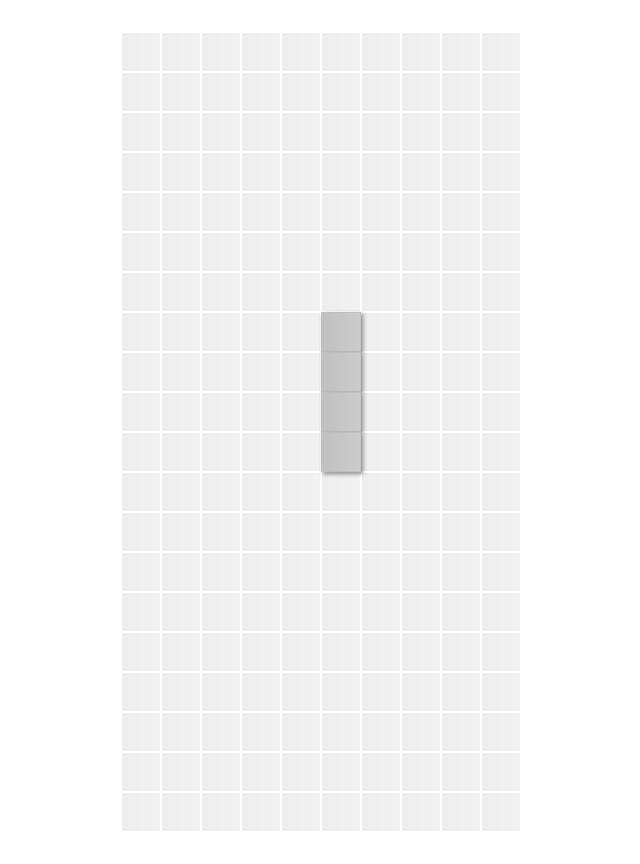
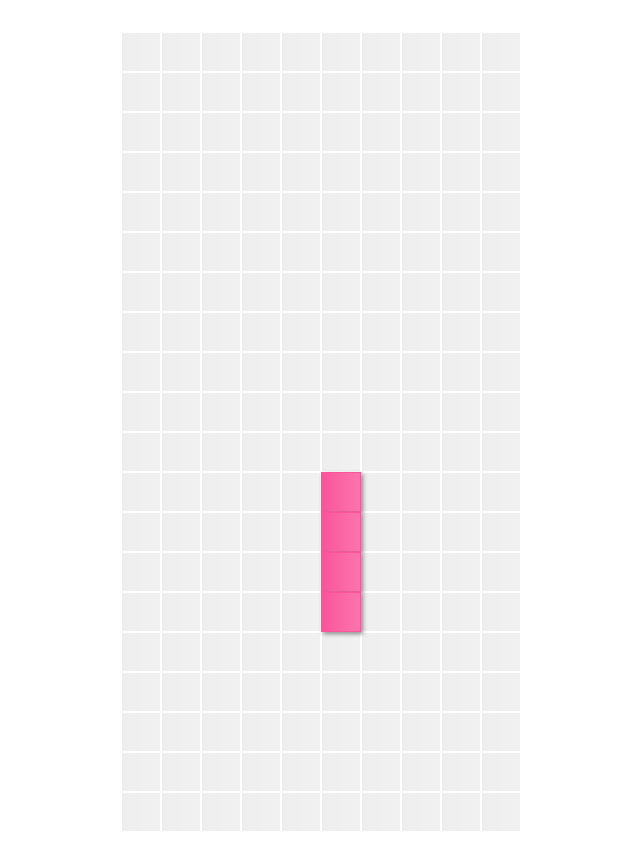
Before and after one commit to Germiuz/tetris-js, a React app: page / in a window 1280 px wide. Shown: the whole page, without its empty margins (319-959 px from the left). Built offline with nearby package versions, Linux system fonts and the light colour scheme; the HTML template or start-up script is replaced by a standard one.

Commit message:
Some renaming. Move game processing into separate hook. New color scheme

```diff
--- /dev/null
+++ b/src/pages/GameField/GameField.module.css
@@ -0,0 +1,61 @@
+.table {
+    border-collapse: collapse;
+    display: flex;
+    flex-direction: column;
+}
+
+.row {
+    display: flex;
+    flex: 1 1 auto;
+}
+
+.cell {
+    flex: 1 1 auto;
+
+    border: 1px solid var(--cell-color);
+    background-color: var(--cell-color);
+    background-image: linear-gradient(90deg, #00000000 0%, #FFFFFF30 100%);
+    filter: drop-shadow(2px 2px 2px #888);
+
+    --color-L: #F59051;
+    --color-J: #5588FA;
+    --color-I: #FA559A;
+    --color-T: #FACA56;
+    --color-Z: #55FA5C;
+    --color-S: #51EFF5;
+    --color-O: #B951F5;
+}
+
+.cellEmpty {
+    --cell-color: #eee;
+    border-color: #fff;
+    filter: none;
+}
+
+.cellL {
+    --cell-color: var(--color-L);
+}
+
+.cellJ {
+    --cell-color: var(--color-J);
+}
+
+.cellI {
+    --cell-color: var(--color-I);
+}
+
+.cellT {
+    --cell-color: var(--color-T);
+}
+
+.cellZ {
+    --cell-color: var(--color-Z);
+}
+
+.cellS {
+    --cell-color: var(--color-S);
+}
+
+.cellO {
+    --cell-color: var(--color-O);
+}
--- /dev/null
+++ b/src/pages/GameField/GameField.tsx
@@ -0,0 +1,122 @@
+import React, {useEffect, useMemo, useState} from 'react';
+import {GameFieldState} from '@app/store/game';
+
+import styles from './GameField.module.css';
+import classNames from 'classnames';
+
+const ROWS = 20;
+const COLS = 10;
+const FPS = 50;
+
+const CellColors = [styles.cellEmpty, styles.cellJ, styles.cellL, styles.cellI, styles.cellT, styles.cellZ, styles.cellS, styles.cellO];
+
+const Cell: React.FC<{
+    readonly colorId: number;
+}> = ({colorId}) => {
+    return (
+        <div className={classNames(styles.cell, CellColors[colorId])}/>
+    )
+}
+
+
+function useGameProcessor(rows: number, cols: number) {
+    const [step, setStep] = useState(0);
+    const gameField = useMemo(() => new GameFieldState(rows, cols), []);
+
+    const [speed, setSpeed] = useState(0);
+    const [gameState, setGameState] = useState<'init' | 'play' | 'pause' | 'over'>('play');
+
+    const rerender = () => {
+        setStep(step => step + 1)
+    }
+
+    useEffect(() => {
+        gameField.newBlock();
+        rerender();
+    }, []);
+
+    useEffect(() => {
+        if (step % ((10 - speed) * 4) === 0) {
+            gameField.moveBlock('Down');
+        }
+    }, [step]);
+
+    useEffect(() => {
+        const intervalId = setInterval(() => {
+            rerender();
+        }, 1000 / FPS);
+
+        return () => {
+            clearInterval(intervalId);
+        };
+    }, []);
+
+    function moveBlock(direction: 'Left' | 'Right' | 'Down') {
+        if (gameState === 'play') {
+            gameField.moveBlock(direction);
+        }
+    }
+
+    function rotateBlock() {
+        if (gameState === 'play') {
+            gameField.rotateBlock();
+        }
+    }
+
+    function getCell(row: number, col: number) {
+        return gameField.getCell(row, col)
+    }
+
+    return {
+        moveBlock,
+        rotateBlock,
+        getCell,
+        rows: gameField.rows,
+        cols: gameField.cols
+    };
+}
+
+export const GameField: React.FC = () => {
+    const gameProcessor = useGameProcessor(ROWS, COLS);
+
+    const RowsIter = useMemo(() => new Array(gameProcessor.rows).fill(0).map((_, idx) => idx), [gameProcessor.rows]);
+    const ColsIter = useMemo(() => new Array(gameProcessor.cols).fill(0).map((_, idx) => idx), [gameProcessor.cols]);
+
+    const keyDownHandler = (e: React.KeyboardEvent) => {
+        // console.log('keyDown', e.key);
+        if (e.key == 'ArrowUp') {
+            gameProcessor.rotateBlock();
+            e.preventDefault();
+        }
+
+        if (e.key == 'ArrowLeft') {
+            gameProcessor.moveBlock('Left');
+            e.preventDefault();
+        }
+
+        if (e.key == 'ArrowRight') {
+            gameProcessor.moveBlock('Right');
+            e.preventDefault();
+        }
+
+        if (e.key == 'ArrowDown') {
+            gameProcessor.moveBlock('Down');
+            // rerender();
+            e.preventDefault();
+        }
+    }
+
+    return (
+        <div onKeyDown={keyDownHandler} tabIndex={0}>
+            <div style={{width: '400px', height: '800px'}} className={styles.table}>
+                {RowsIter.map(row => (
+                    <div key={row} className={styles.row}>
+                        {ColsIter.map(col => (
+                            <Cell key={col} colorId={gameProcessor.getCell(row, col)}/>
+                        ))}
+                    </div>
+                ))}
+            </div>
+        </div>
+    );
+}
--- a/src/pages/GameField/index.module.css
+++ /dev/null
@@ -1,53 +0,0 @@
-.table {
-    border-collapse: collapse;
-    display: flex;
-    flex-direction: column;
-}
-
-.row {
-    display: flex;
-    flex: 1 1 auto;
-}
-
-.cell {
-    flex: 1 1 auto;
-
-    border: 1px solid var(--cell-color);
-    background-color: var(--cell-color);
-    background-image: linear-gradient(90deg, #00000000 0%, #FFFFFF30 100%);
-    filter: drop-shadow(2px 2px 2px #888);
-}
-
-.cellType0 {
-    --cell-color: #eee;
-    border-color: #fff;
-    filter: none;
-}
-
-.cellType1 {
-    --cell-color: #F0C146;
-}
-
-.cellType2 {
-    --cell-color: #578AD2;
-}
-
-.cellType3 {
-    --cell-color: silver;
-}
-
-.cellType4 {
-    --cell-color: #0E7C7B;
-}
-
-.cellType5 {
-    --cell-color: #F8BEBE;
-}
-
-.cellType6 {
-    --cell-color: #28B6EB;
-}
-
-.cellType7 {
-    --cell-color: #DF564D;
-}
--- a/src/pages/GameField/index.tsx
+++ /dev/null
@@ -1,88 +0,0 @@
-import React, {useEffect, useMemo, useState} from 'react';
-import {GameFieldState} from '../../store/game';
-
-import styles from './index.module.css';
-import classNames from 'classnames';
-
-const ROWS = 20;
-const COLS = 10;
-
-const CellColors = [styles.cellType0, styles.cellType1, styles.cellType2, styles.cellType3, styles.cellType4, styles.cellType5, styles.cellType6, styles.cellType7];
-
-const Cell: React.FC<{
-    readonly colorId: number;
-}> = ({colorId}) => {
-    return (
-        <div className={classNames(styles.cell, CellColors[colorId])}/>
-    )
-}
-
-export const GameField: React.FC = () => {
-    const [, setStep] = useState(0);
-    const gameField = useMemo(() => new GameFieldState(ROWS, COLS), []);
-
-    const RowsIter = useMemo(() => new Array(gameField.rows).fill(0).map((_, idx) => idx), [gameField.rows]);
-    const ColsIter = useMemo(() => new Array(gameField.cols).fill(0).map((_, idx) => idx), [gameField.cols]);
-
-    const rerender = () => {
-        // setTimeout(() => setStep(step => step + 1), 100);
-        setStep(step => step + 1)
-    }
-
-    useEffect(() => {
-        gameField.newBlock();
-        rerender();
-    }, []);
-
-    useEffect(() => {
-        const intervalId = setInterval(() => {
-            gameField.moveBlock('Down');
-            rerender();
-        }, 1000);
-
-        return () => {
-            clearInterval(intervalId);
-        };
-    }, []);
-
-    const keyDownHandler = (e: React.KeyboardEvent) => {
-        // console.log('keyDown', e.key);
-        if (e.key == 'ArrowUp') {
-            gameField.rotateBlock();
-            rerender();
-            e.preventDefault();
-        }
-
-        if (e.key == 'ArrowLeft') {
-            gameField.moveBlock('Left');
-            rerender();
-            e.preventDefault();
-        }
-
-        if (e.key == 'ArrowRight') {
-            gameField.moveBlock('Right');
-            rerender();
-            e.preventDefault();
-        }
-
-        if (e.key == 'ArrowDown') {
-            gameField.moveBlock('Down');
-            rerender();
-            e.preventDefault();
-        }
-    }
-
-    return (
-        <div onKeyDown={keyDownHandler} tabIndex={0}>
-            <div style={{width: '400px', height: '800px'}} className={styles.table}>
-                {RowsIter.map(row => (
-                    <div key={row} className={styles.row}>
-                        {ColsIter.map(col => (
-                            <Cell key={col} colorId={gameField.getCell(row, col)}/>
-                        ))}
-                    </div>
-                ))}
-            </div>
-        </div>
-    );
-}
--- a/src/pages/main.tsx
+++ b/src/pages/main.tsx
@@ -1,5 +1,5 @@
 import React from 'react';
-import {GameField} from './GameField';
+import {GameField} from './GameField/GameField';
 
 export const MainPage: React.FC = () => {
     return (
--- a/tsconfig.json
+++ b/tsconfig.json
@@ -14,6 +14,9 @@
     "noEmit": true,
     "jsx": "react-jsx",
 
+    "baseUrl": "./",
+    "paths": {"@app/*": [ "src/*" ]},
+
     /* Linting */
     "strict": true,
     "noUnusedLocals": true,
--- a/vite.config.ts
+++ b/vite.config.ts
@@ -1,10 +1,14 @@
 import { defineConfig } from 'vite'
 import react from '@vitejs/plugin-react'
 import postcssNesting from 'postcss-nesting';
+import tsconfigPaths from 'vite-tsconfig-paths';
 
 // https://vitejs.dev/config/
 export default defineConfig({
-  plugins: [react()],
+  plugins: [
+      react(),
+      tsconfigPaths()
+  ],
   css: {
     postcss: {
       plugins: [
```
Also changed, not shown: package.json (+5 -2 lines), 1 other file (tests, documents, lock files or other folders).
